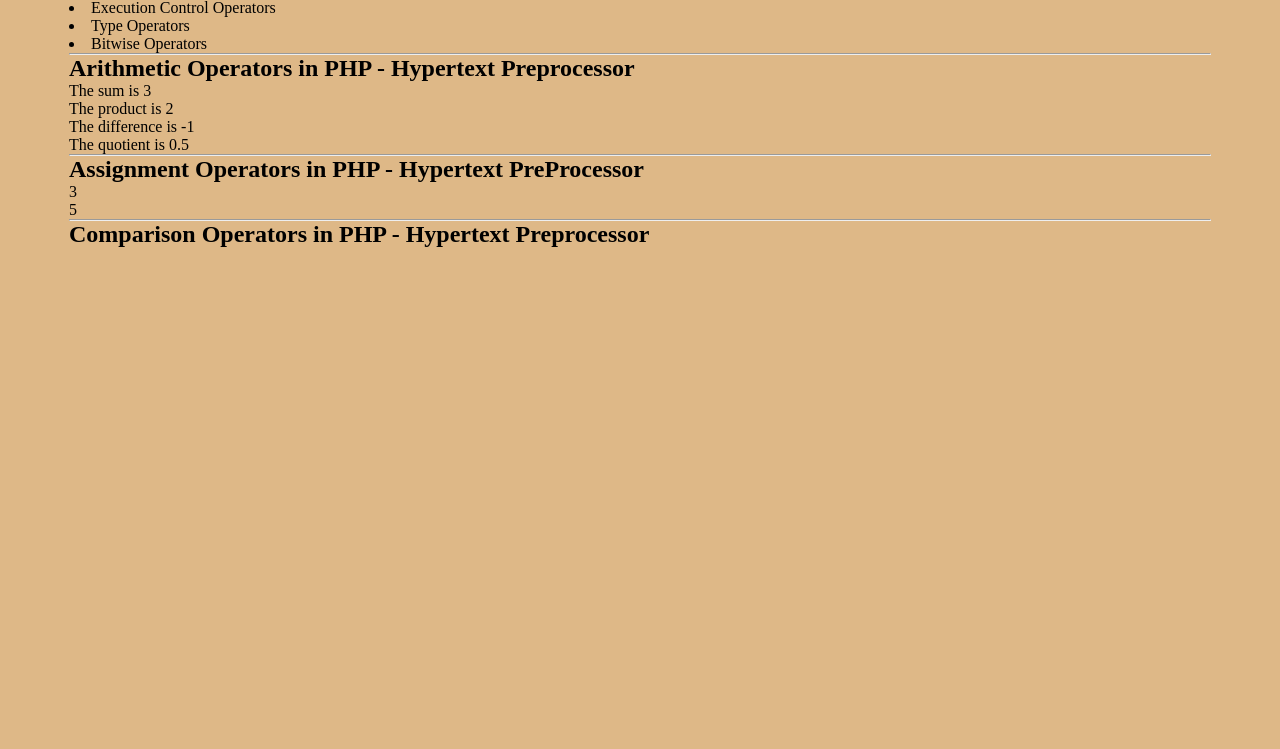
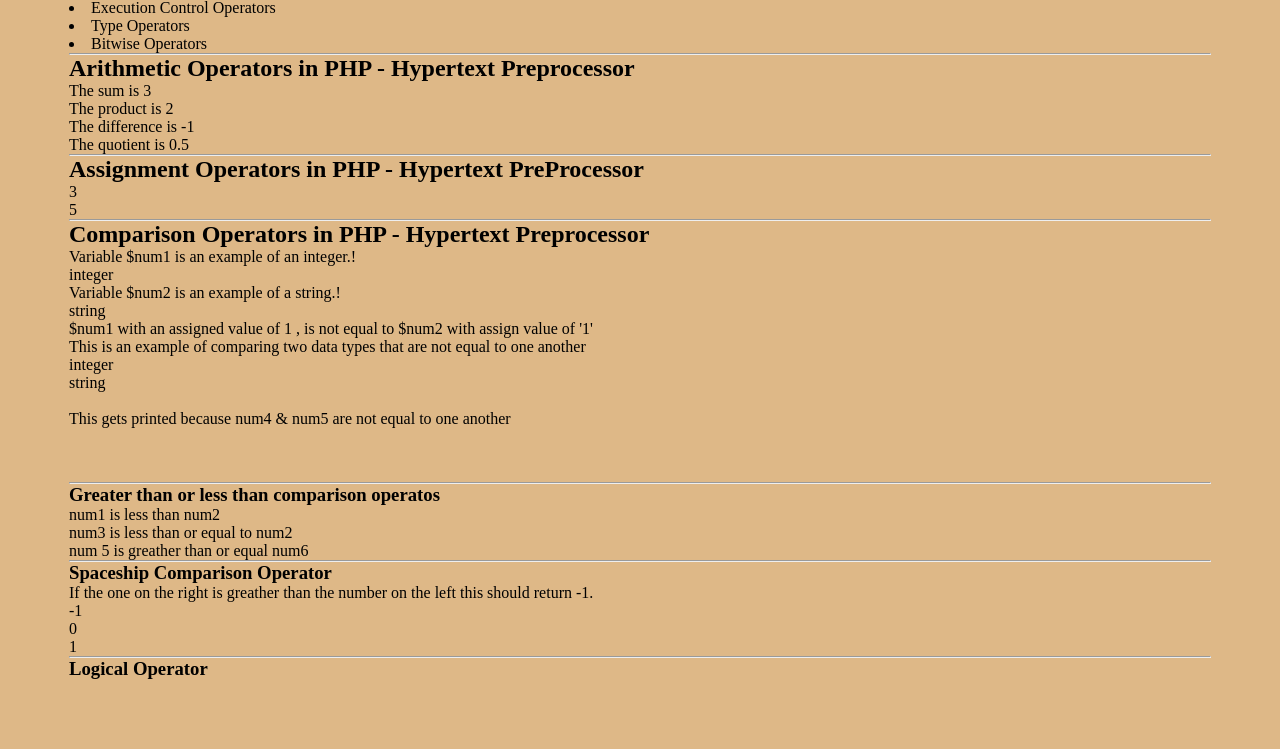
Before and after one commit to newviex/php_loginSystem, a PHP site: page / in a window 1280 px wide. Shown: the part 2458-3207 px from the top of the page. Before the commit the page ends 2705 px from the top, so only its background shows below. Run offline with PHP 8.4, Linux system fonts and the light colour scheme.

Commit message:
add spaceship comparison examples

```diff
--- a/index.php
+++ b/index.php
@@ -343,8 +343,9 @@
     <h2>Comparison Operators in PHP - Hypertext Preprocessor</h2>
     <?php
        $num1 == $num2;
-       $num1 === $num2;
-       $num1 !== $num2;
+       $num1 === $num2; // strict comparison operators
+       $num1 != $num2;
+       $num1 !== $num2; //strict comparison operatos
        $num1 < $num2;
        $num1 > $num2;
        $num1 <= $num2;
@@ -354,9 +355,112 @@
 
     <?php
         $num1 = 1;
-        $num2 = "2";
-        $num1 == $num2;
-        $num1 === $num2;
+        $num2 = "1";
+
+        // $num1 == $num2;
+        // $num1 === $num2;
+        echo "Variable \$num1 is an example of an integer.!";
+        echo "<br>";
+        echo gettype($num1);
+        echo "<br>";
+        echo "Variable \$num2 is an example of a string.!";
+        echo "<br>";
+        echo gettype($num2);
+        echo "<br>";
+
+
+        echo "<p>\$num1 with an assigned value of 1 , is not equal to \$num2 with assign value of '1'</p>";
+        if ($num1 !== $num2){
+            echo "This is an example of comparing two data types that are not equal to one another";
+        }
+
+        $num3 = "1";
+        $num4 = 4;
+        $num5 = "4";
+
+        echo "<br>";
+        echo gettype($num4);
+        echo "<br>";
+        echo gettype($num5);
+        echo "<br>";
+        echo "<br>";
+        if ($num4 != $num5){
+            echo "This will not printed out";
+        }else
+        {
+            echo "This gets printed because num4 & num5 are not equal to one another";
+        }
+
+
+        $num6 = 4;
+        echo "<br>";
+        echo "<br>";
+        echo "<br>";
+        echo "<br>";
+
+        echo "<hr>";
+
+        echo "<h3>Greater than or less  than comparison operatos </h3>";
+
+        $num1 = 1;
+        $num2 = 2;
+        $num3 = 2;
+        $num4 = 4;
+        $num5 = 5;
+        $num6 = 5;
+
+        // > greather than
+        // < less than
+
+        if($num1 < $num2 ){
+            echo "num1 is less than num2";
+        }
+
+
+        echo "<br>";
+
+        if($num3 <= $num2){
+            echo "num3 is less than or equal to num2";
+        }
+
+        echo "<br>";
+        if($num5 >= $num6){
+            echo "num 5 is greather than or equal num6";
+        }
+
+echo "<hr>";
+        echo "<h3> Spaceship Comparison Operator</h3>";
+
+        $num1 =1;
+        $num2 =3;
+        $num3 =3;
+
+        if($num1 <=> $num2){
+            print "If the one on the right
+            is greather than the number on
+            the left this should return -1.";
+        }
+
+
+        echo "<br>";
+        print( $num1 <=> $num3);
+
+        echo "<br>";
+        print( $num2 <=> $num3); // this should produce a value of 0
+
+
+        // if($num2 <=> $num3){
+        //     print "If both numbers are equal to one another this should return 0.";
+        // }
+        echo "<br>";
+        print( $num2 <=> $num1); // this should produce a value of positive 1.
+
+
+
+        echo "<hr>";
+        echo "<h3> Logical Operator</h3>";
+
+
     ?>
 </section>
 
```
